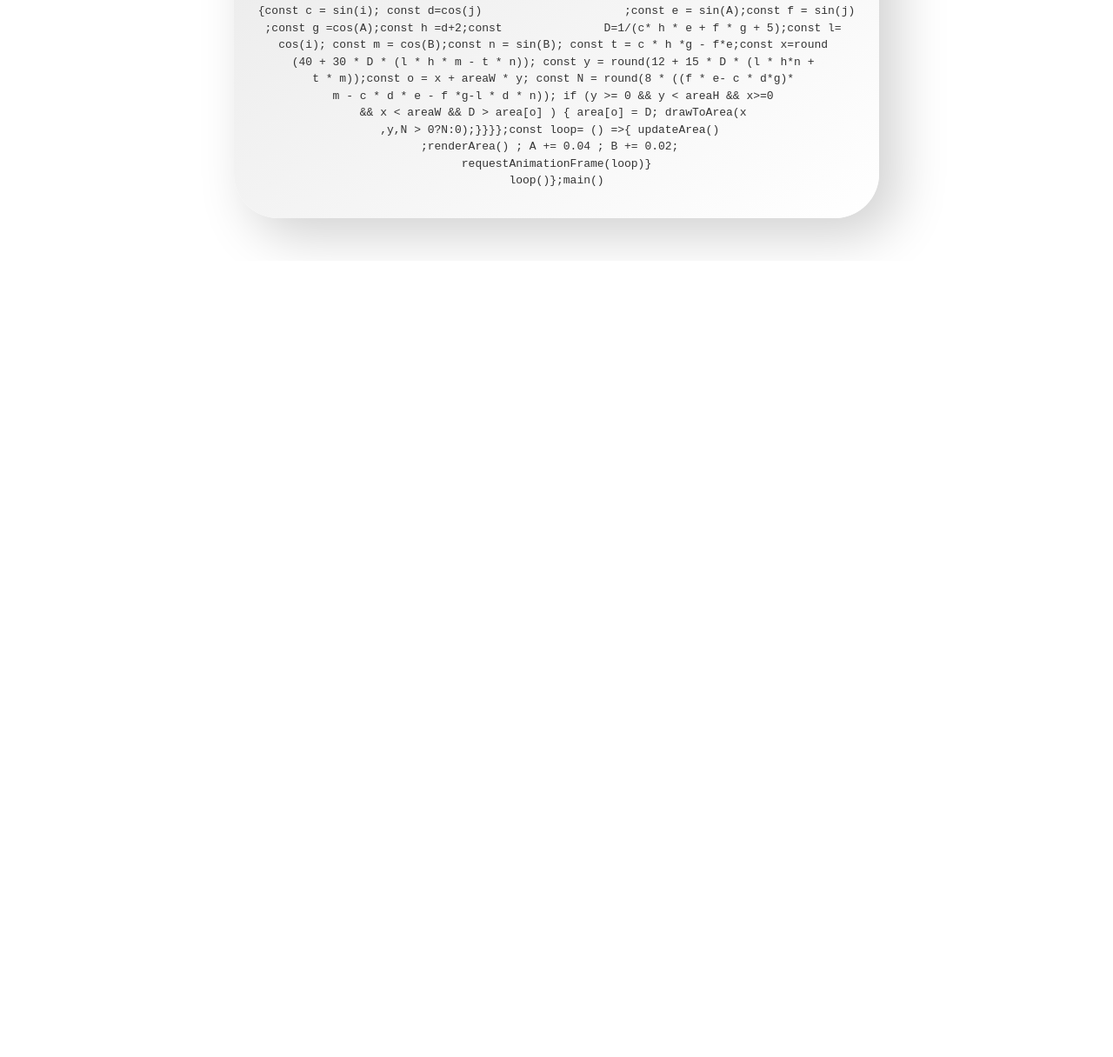
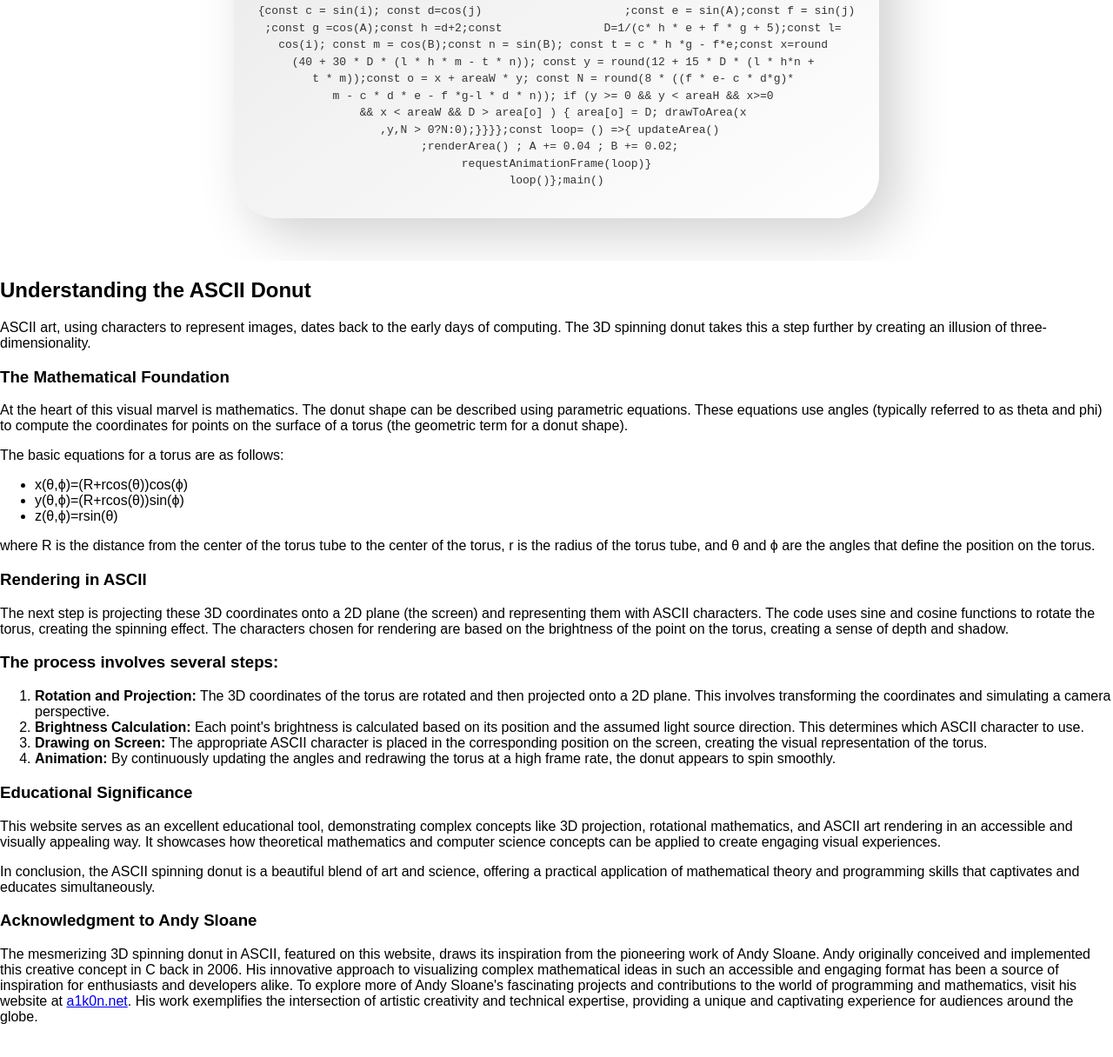
Before and after one commit to nemanjamitric/donut, a plain HTML site: page index.html in a window 1280 px wide. Shown: the part 1140-2356 px from the top of the page at 87% size. Before the commit the page ends 1440 px from the top, so only its background shows below. Drawn offline with Linux system fonts and the light colour scheme.

Commit message:
Additional explanations

```diff
--- a/index.html
+++ b/index.html
@@ -1,5 +1,6 @@
 <!DOCTYPE html>
 <html lang="en">
+
 <head>
     <meta charset="UTF-8">
     <title>Donut</title>
@@ -28,11 +29,17 @@
 
 
 
-        <link rel="apple-touch-icon" sizes="180x180" href="https://raw.githubusercontent.com/nemanjamitric/donut/master/assets/icon/apple-touch-icon.png">
-        <link rel="icon" type="image/png" sizes="32x32" href="https://raw.githubusercontent.com/nemanjamitric/donut/master/assets/icon/favicon-32x32.png">
-        <link rel="icon" type="image/png" sizes="16x16" href="https://raw.githubusercontent.com/nemanjamitric/donut/master/assets/icon/favicon-16x16.png">
-        <link rel="manifest" href="https://raw.githubusercontent.com/nemanjamitric/donut/master/assets/icon/site.webmanifest">
-        <link rel="mask-icon" href="https://raw.githubusercontent.com/nemanjamitric/donut/master/assets/icon/safari-pinned-tab.svg" color="#5bbad5">
+        <link rel="apple-touch-icon" sizes="180x180"
+            href="https://raw.githubusercontent.com/nemanjamitric/donut/master/assets/icon/apple-touch-icon.png">
+        <link rel="icon" type="image/png" sizes="32x32"
+            href="https://raw.githubusercontent.com/nemanjamitric/donut/master/assets/icon/favicon-32x32.png">
+        <link rel="icon" type="image/png" sizes="16x16"
+            href="https://raw.githubusercontent.com/nemanjamitric/donut/master/assets/icon/favicon-16x16.png">
+        <link rel="manifest"
+            href="https://raw.githubusercontent.com/nemanjamitric/donut/master/assets/icon/site.webmanifest">
+        <link rel="mask-icon"
+            href="https://raw.githubusercontent.com/nemanjamitric/donut/master/assets/icon/safari-pinned-tab.svg"
+            color="#5bbad5">
         <meta name="msapplication-TileColor" content="#da532c">
         <meta name="theme-color" content="#ffffff">
     </head>
@@ -43,10 +50,12 @@
             padding: 0;
             transition: background-color 0.6s, color 0.6s;
         }
+
         pre {
             font-family: monospace;
             line-height: 150%;
         }
+
         .code-editor {
             font-family: 'Courier New', monospace;
             padding: 20px;
@@ -54,45 +63,54 @@
             color: #333;
             border-radius: 51px;
             background: linear-gradient(145deg, #e6e6e6, #ffffff);
-            box-shadow:  20px 20px 60px #d1d1d1,
-                        -20px -20px 60px #ffffff;
+            box-shadow: 20px 20px 60px #d1d1d1,
+                -20px -20px 60px #ffffff;
         }
+
         .code-editor.dark-mode {
             background-color: #333;
             color: #fff;
             border-color: #444;
             border-radius: 51px;
             background: linear-gradient(145deg, #0f0f0f, #121212);
-            box-shadow:  20px 20px 60px #0e0e0e,
-                        -20px -20px 60px #141414;
+            box-shadow: 20px 20px 60px #0e0e0e,
+                -20px -20px 60px #141414;
         }
+
         body.light-mode {
             background-color: #fff;
             color: #000;
         }
+
         body.dark-mode {
             background-color: #111;
             color: #fff;
         }
+
         .header-container {
             display: flex;
             align-items: center;
             justify-content: space-around;
         }
+
         .header-container h1 {
             font-size: 24px;
             font-weight: 600;
         }
+
         .header-container p {
             font-size: 18px;
         }
+
         .switch-container {
             display: flex;
             align-items: center;
         }
+
         .switch-label {
             margin-right: 10px;
         }
+
         .switch {
             display: inline-block;
             width: 50px;
@@ -102,6 +120,7 @@
             position: relative;
             cursor: pointer;
         }
+
         .slider {
             position: absolute;
             width: 20px;
@@ -112,18 +131,22 @@
             left: 3px;
             transition: transform 0.2s;
         }
+
         input[type="checkbox"] {
             display: none;
         }
-        input[type="checkbox"]:checked + .slider {
+
+        input[type="checkbox"]:checked+.slider {
             transform: translateX(24px);
         }
+
         .main-container {
             display: flex;
             flex-direction: column;
             align-items: center;
             height: 100%;
         }
+
         .donut-container {
             display: flex;
             flex-direction: column;
@@ -132,12 +155,14 @@
             height: 100vh;
             margin-top: -50px
         }
+
         section {
             height: 180vh;
             overflow: hidden;
         }
     </style>
 </head>
+
 <body>
 
     <section>
@@ -186,7 +211,87 @@ i &lt; count; i++) {arr[i]=val;}};                           let updateArea= ()=
             </div>
         </div>
     </section>
-<script>
+    <section>
+        <h2>Understanding the ASCII Donut</h2>
+        <p>
+            ASCII art, using characters to represent images, dates back to the early days of computing. The 3D spinning
+            donut takes this a step further by creating an illusion of three-dimensionality.
+        </p>
+
+        <h3>The Mathematical Foundation</h3>
+        <p>
+            At the heart of this visual marvel is mathematics. The donut shape can be described using parametric
+            equations. These equations use angles (typically referred to as theta and phi) to compute the coordinates
+            for points on the surface of a torus (the geometric term for a donut shape).
+        </p>
+
+        <p>The basic equations for a torus are as follows:</p>
+        <ul>
+            <li>x(θ,ϕ)=(R+rcos(θ))cos(ϕ)</li>
+            <li>y(θ,ϕ)=(R+rcos(θ))sin(ϕ)</li>
+            <li>z(θ,ϕ)=rsin(θ)</li>
+        </ul>
+        <p>
+            where R is the distance from the center of the torus tube to the center of the torus, r is the radius of the
+            torus tube, and θ and ϕ are the angles that define the position on the torus.
+        </p>
+
+        <h3>Rendering in ASCII</h3>
+        <p>
+            The next step is projecting these 3D coordinates onto a 2D plane (the screen) and representing them with
+            ASCII characters. The code uses sine and cosine functions to rotate the torus, creating the spinning effect.
+            The characters chosen for rendering are based on the brightness of the point on the torus, creating a sense
+            of depth and shadow.
+        </p>
+
+        <h3>The process involves several steps:</h3>
+
+        <ol>
+            <li>
+                <b>Rotation and Projection:</b> The 3D coordinates of the torus are rotated and then projected onto a 2D
+                plane.
+                This involves transforming the coordinates and simulating a camera perspective.
+            </li>
+            <li>
+                <b>Brightness Calculation:</b> Each point's brightness is calculated based on its position and the
+                assumed light source direction. This determines which ASCII character to use.
+            </li>
+            <li>
+                <b>Drawing on Screen:</b> The appropriate ASCII character is placed in the corresponding position on the
+                screen, creating the visual representation of the torus.
+            </li>
+            <li>
+                <b>Animation:</b> By continuously updating the angles and redrawing the torus at a high frame rate, the
+                donut appears to spin smoothly.
+            </li>
+        </ol>
+
+        <h3>Educational Significance</h3>
+        <p>This website serves as an excellent educational tool, demonstrating complex concepts like 3D projection,
+            rotational mathematics, and ASCII art rendering in an accessible and visually appealing way. It showcases
+            how theoretical mathematics and computer science concepts can be applied to create engaging visual
+            experiences.
+        </p>
+
+        <p>
+            In conclusion, the ASCII spinning donut is a beautiful blend of art and science, offering a practical
+            application of mathematical theory and programming skills that captivates and educates simultaneously.
+        </p>
+
+        <h3>Acknowledgment to Andy Sloane</h3>
+
+        <p>
+            The mesmerizing 3D spinning donut in ASCII, featured on this website, draws its inspiration from the
+            pioneering work of Andy Sloane. Andy originally conceived and implemented this creative concept in C back in
+            2006. His innovative approach to visualizing complex mathematical ideas in such an accessible and engaging
+            format has been a source of inspiration for enthusiasts and developers alike. To explore more of Andy
+            Sloane's fascinating projects and contributions to the world of programming and mathematics, visit his
+            website at <a href="https://www.a1k0n.net" target="_blank">a1k0n.net</a>. His work exemplifies the
+            intersection of artistic creativity and technical expertise, providing a unique and captivating experience
+            for audiences around the globe.
+        </p>
+    </section>
+    <script>
                                                       const areaW=80;
                                                 const areaH = 24;const area
                                           =new Array( areaW*areaH ).fill(0);const
@@ -241,4 +346,5 @@ i &lt; count; i++) {arr[i]=val;}};                           let updateArea= ()=
     });
 </script>
 </body>
+
 </html>
```
